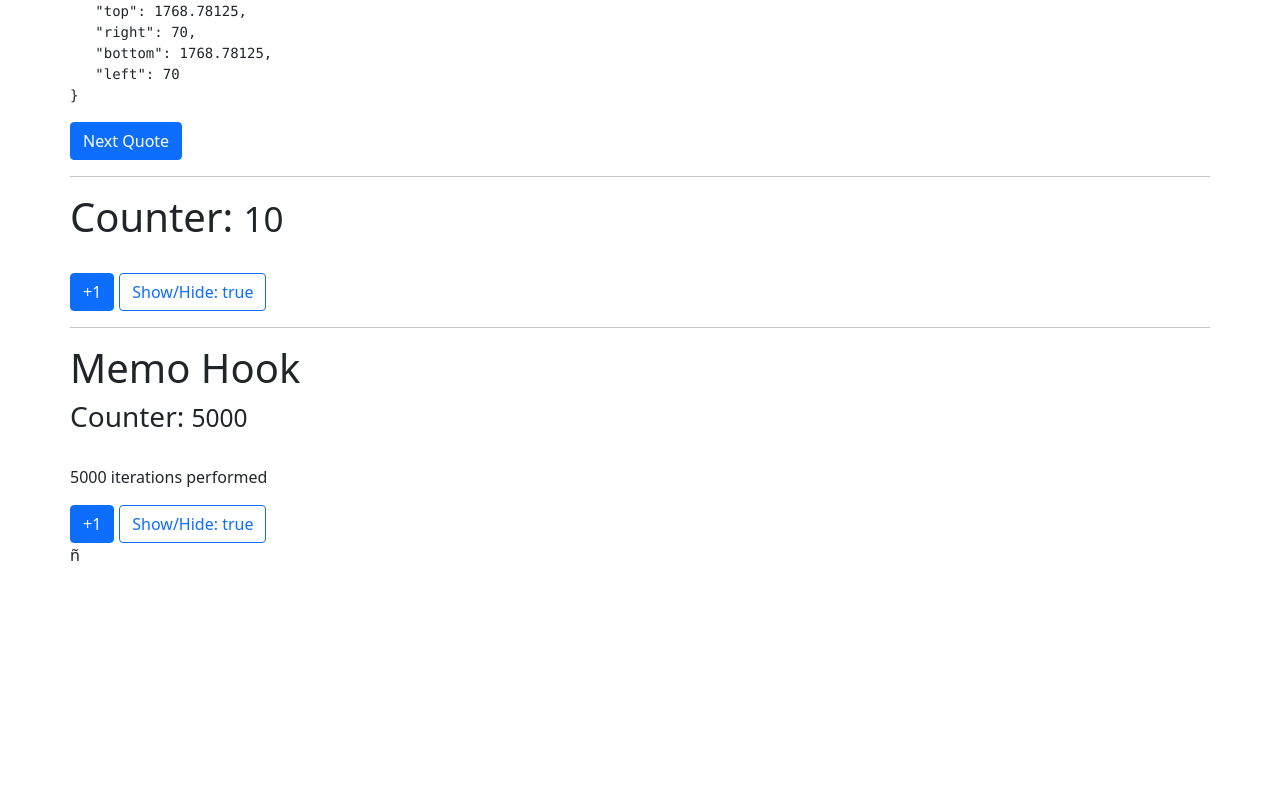
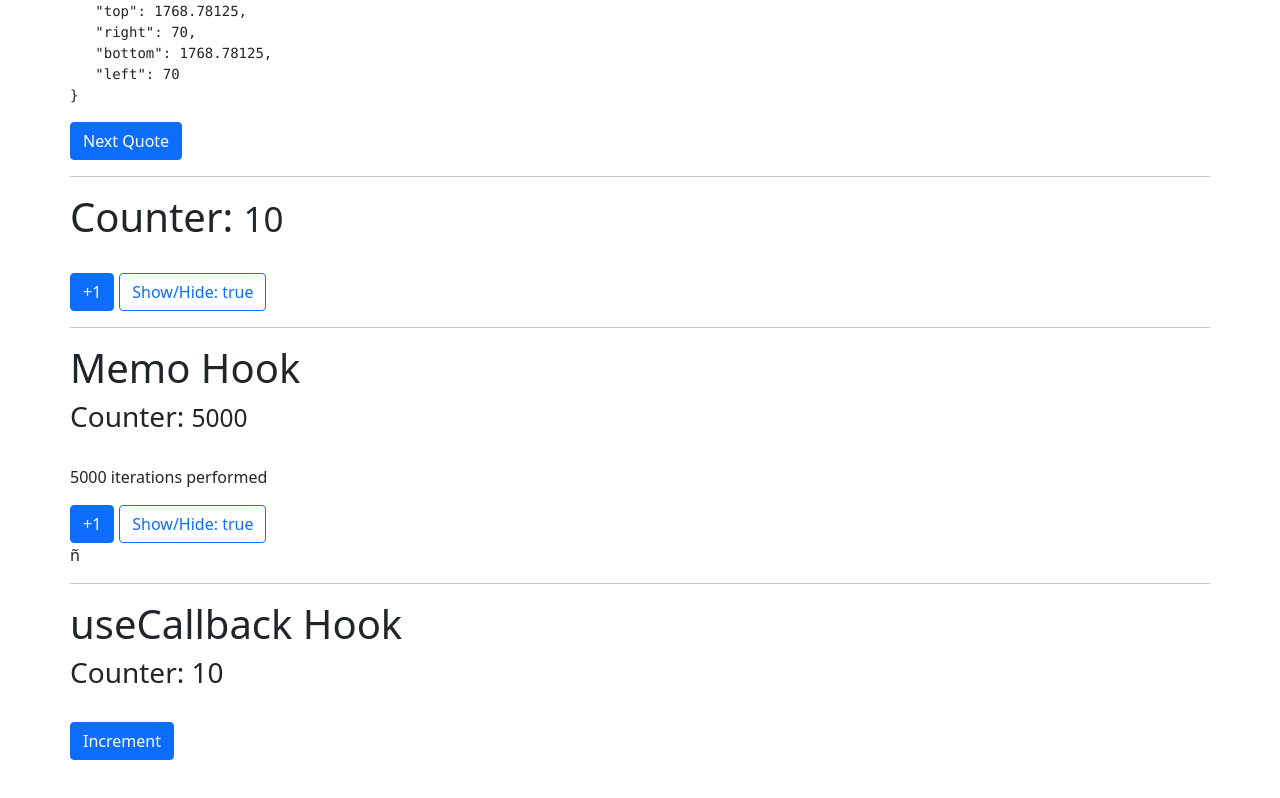
Before and after one commit to Malcak/hooks-app-react, a React (Create React App) app: page / in a window 1280 px wide. Shown: the part 1889-2687 px from the top of the page. Before the commit the page ends 2526 px from the top, so only its background shows below. Built offline with nearby package versions, Linux system fonts and the light colour scheme; no server answers.

Commit message:
useCallback

```diff
--- a/src/App.js
+++ b/src/App.js
@@ -1,4 +1,5 @@
 import React from 'react';
+import { CallbackHook } from './components/memos/CallbackHook';
 import { MemoHook } from './components/memos/MemoHook';
 import { Memorize } from './components/memos/Memorize';
 import { MultipleCumtomHooks } from './components/multipleCustomHooks/MultipleCumtomHooks';
@@ -32,6 +33,8 @@ export const App = () => {
       <Memorize />
       <hr />
       <MemoHook />ñ
+      <hr />
+      <CallbackHook />
     </div>
   );
 };
--- /dev/null
+++ b/src/components/memos/CallbackHook.js
@@ -0,0 +1,26 @@
+import React, { useCallback, useEffect, useState } from 'react';
+import { ShowIncrement } from './ShowIncrement';
+
+export const CallbackHook = () => {
+  const [counter, setCounter] = useState(10);
+
+  const increment = useCallback(
+    (factor) => {
+      setCounter((c) => c + factor);
+    },
+    [setCounter]
+  );
+
+  useEffect(() => {
+    console.log('I am being called again');
+  }, [increment]);
+
+  return (
+    <div>
+      <h1>useCallback Hook</h1>
+      <h3>Counter: {counter}</h3>
+      <br />
+      <ShowIncrement increment={increment} />
+    </div>
+  );
+};
--- /dev/null
+++ b/src/components/memos/ShowIncrement.js
@@ -0,0 +1,15 @@
+import React from 'react';
+
+export const ShowIncrement = React.memo(({ increment }) => {
+  console.log('I am being called again');
+  return (
+    <button
+      className="btn btn-primary"
+      onClick={() => {
+        increment(5);
+      }}
+    >
+      Increment
+    </button>
+  );
+});
```
